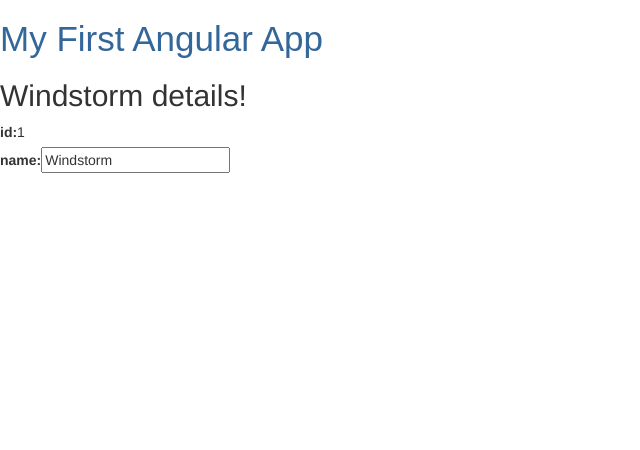
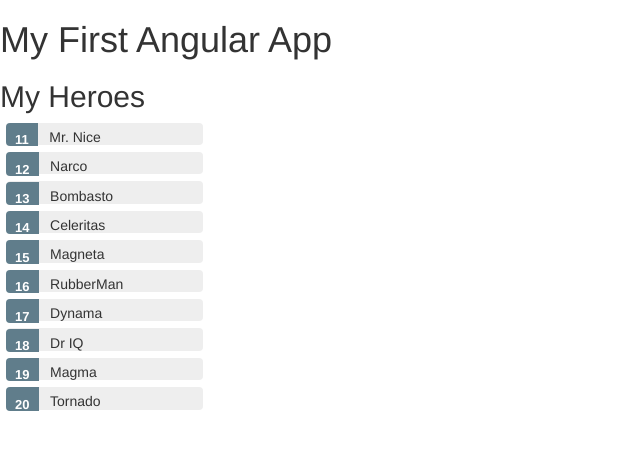
Before and after one commit to msbaek/my-app, an Angular app: page / in a window 1280 px wide. Shown: the top 450 px of the page, without its empty margins (0-640 px from the left). Built offline with nearby package versions, Linux system fonts and the light colour scheme.

Commit message:
List heroes with ngFor

```diff
--- a/src/app/app.component.ts
+++ b/src/app/app.component.ts
@@ -4,17 +4,79 @@
   selector: 'app-root',
   template: `
     <h1>{{title}}</h1>
-    <h2>{{hero.name}} details!</h2>
-    <div><label>id: </label>{{hero.id}}</div>
-    <div>
-      <label>name: </label>
-      <input [(ngModel)]="hero.name" placeholder="name">
-    </div>
+    <h2>My Heroes</h2>
+    <ul class="heroes">
+      <li *ngFor="let hero of heroes">
+        <span class="badge">{{hero.id}}</span>{{hero.name}}
+      </li>
+    </ul>
   `,
-  styleUrls: ['./app.component.css']
+  styles: [`
+    .selected {
+      background-color: #CFD8DC !important;
+      color: white;
+    }
+    .heroes {
+      margin: 0 0 2em 0;
+      list-style-type: none;
+      padding: 0;
+      width: 15em;
+    }
+    .heroes li {
+      cursor: pointer;
+      position: relative;
+      left: 0;
+      background-color: #EEE;
+      margin: .5em;
+      padding: .3em 0;
+      height: 1.6em;
+      border-radius: 4px;
+    }
+    .heroes li.selected:hover {
+      background-color: #BBD8DC !important;
+      color: white;
+    }
+    .heroes li:hover {
+      color: #607D8B;
+      background-color: #DDD;
+      left: .1em;
+    }
+    .heroes .text {
+      position: relative;
+      top: -3px;
+    }
+    .heroes .badge {
+      display: inline-block;
+      font-size: small;
+      color: white;
+      padding: 0.8em 0.7em 0 0.7em;
+      background-color: #607D8B;
+      line-height: 1em;
+      position: relative;
+      left: -1px;
+      top: -4px;
+      height: 1.8em;
+      margin-right: .8em;
+      border-radius: 4px 0 0 4px;
+    }
+  `]
 })
 export class AppComponent {
   title = 'My First Angular App';
+  HEROES: Hero[] = [
+    {id: 11, name: 'Mr. Nice'},
+    {id: 12, name: 'Narco'},
+    {id: 13, name: 'Bombasto'},
+    {id: 14, name: 'Celeritas'},
+    {id: 15, name: 'Magneta'},
+    {id: 16, name: 'RubberMan'},
+    {id: 17, name: 'Dynama'},
+    {id: 18, name: 'Dr IQ'},
+    {id: 19, name: 'Magma'},
+    {id: 20, name: 'Tornado'}
+  ];
+  heroes = this.HEROES;
+
   hero: Hero = {
     id: 1,
     name: 'Windstorm'
```
